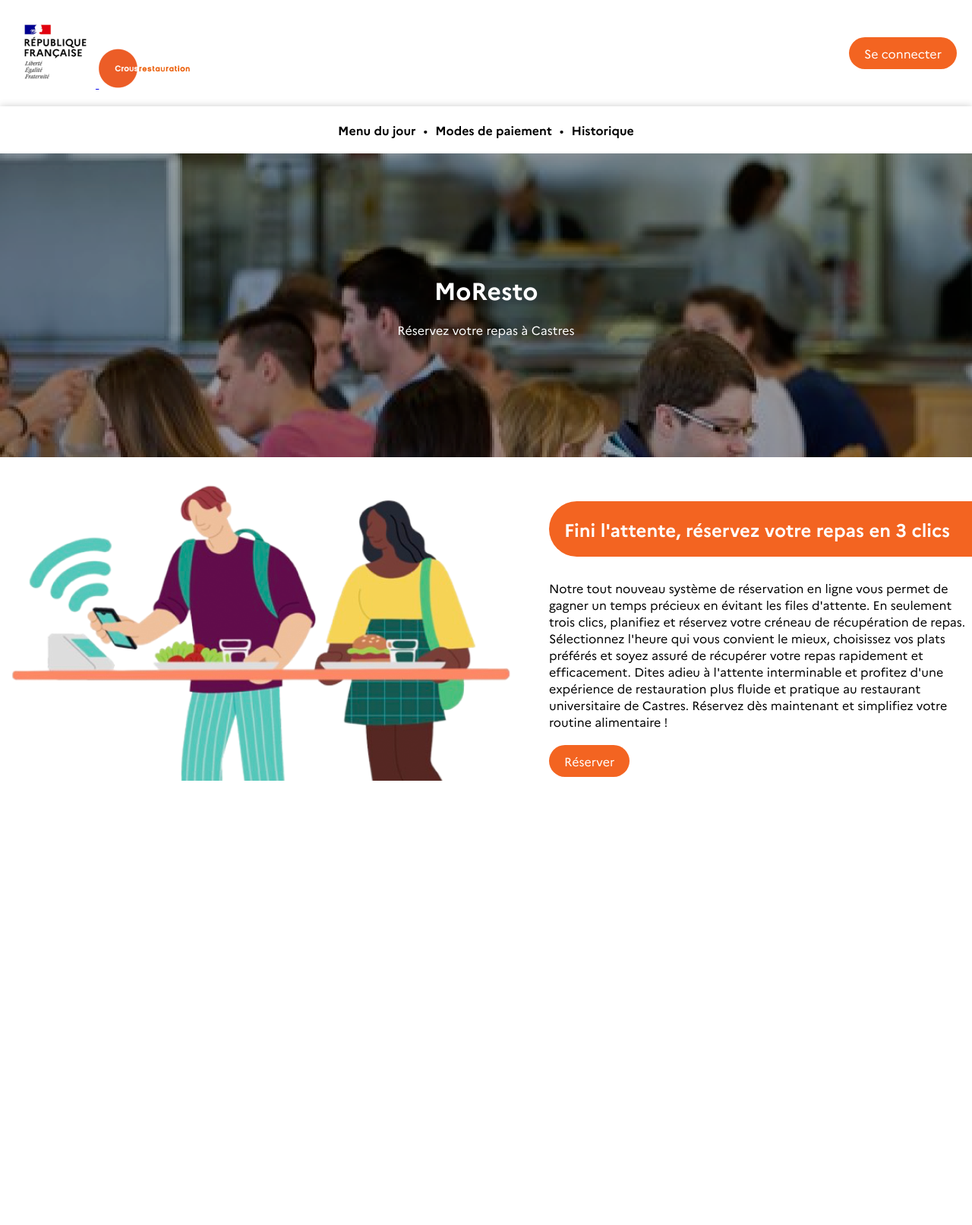
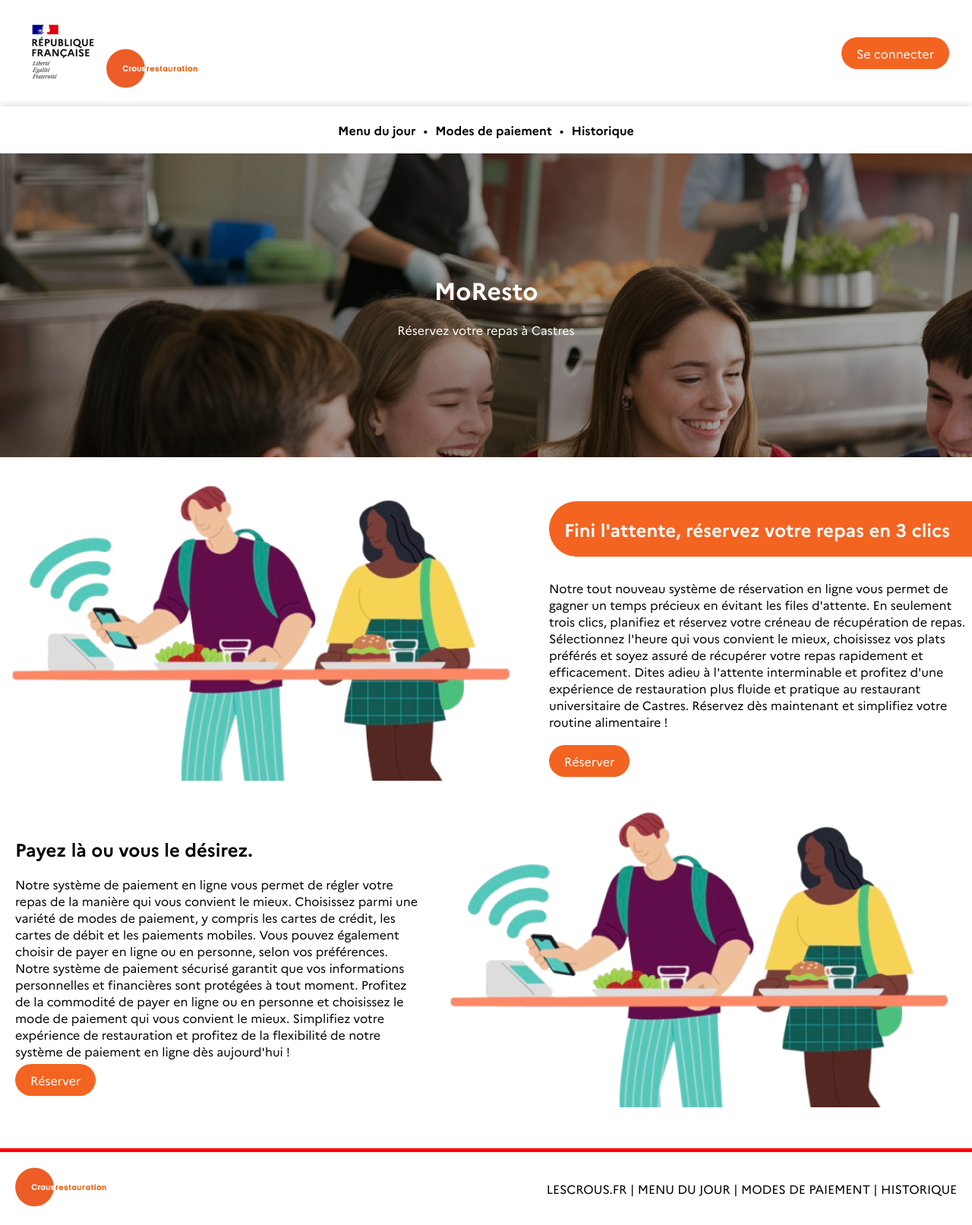
Before and after one commit to alexis-rarchaert/commandes-restoU, a PHP site: page / in a window 1280 px wide. Shown: the whole page at 76% size. Before the commit the page ends 1028 px from the top, so only its background shows below. Run offline with PHP 8.4, Linux system fonts and the light colour scheme.

Commit message:
Add files via upload

```diff
--- a/index.php
+++ b/index.php
@@ -19,11 +19,11 @@
             <p>Réservez votre repas à Castres</p>
         </div>
 
-        <div id="sideside">
-            <div id="left">
+        <div class="sideside">
+            <div class="left">
                 <img src="assets/images/attente.png" alt="Illustration d'une personne attendant" class="illustration">
             </div>
-            <div id="right">
+            <div class="right">
                 <h2 id="stylized-right">
                     Fini l'attente, réservez votre repas en 3 clics
                 </h2>
@@ -37,7 +37,35 @@
                 </a>
             </div>
         </div>
+
+        <div class="sideside ml-50">
+            <div class="left">
+                <h2>
+                    Payez là ou vous le désirez.
+                </h2>
+
+                <p>
+                    Notre système de paiement en ligne vous permet de régler votre repas de la manière qui vous convient le mieux. Choisissez parmi une variété de modes de paiement, y compris les cartes de crédit, les cartes de débit et les paiements mobiles. Vous pouvez également choisir de payer en ligne ou en personne, selon vos préférences. Notre système de paiement sécurisé garantit que vos informations personnelles et financières sont protégées à tout moment. Profitez de la commodité de payer en ligne ou en personne et choisissez le mode de paiement qui vous convient le mieux. Simplifiez votre expérience de restauration et profitez de la flexibilité de notre système de paiement en ligne dès aujourd'hui !
+                </p>
+
+                <a href="menu.php" class="button">
+                    Réserver
+                </a>
+            </div>
+            <div class="right">
+                <img src="assets/images/attente.png" alt="Illustration d'une personne attendant" class="illustration">
+            </div>
+        </div>
     </main>
+
+    <footer>
+        <div>
+            <img src="assets/images/crous_restauration.png" alt="Logo de l'application" id="logo">
+        </div>
+        <div>
+            <a href="#">LESCROUS.FR</a> | <a href="#">MENU DU JOUR</a> | <a href="#">MODES DE PAIEMENT</a> | <a href="#">HISTORIQUE</a>
+        </div>
+    </footer>
 
 <script src="scripts/script.js"></script>
 </body>
--- a/styles/style.css
+++ b/styles/style.css
@@ -122,6 +122,13 @@ header div {
     display: flex;
     justify-content: space-between;
     align-items: center;
+    align-items: center;
+}
+
+header div a {
+    text-decoration: none;
+    color: black;
+    margin: 0 10px 0 10px;
 }
 
 #subheader {
@@ -178,7 +185,7 @@ main #background h1, main #background p {
     margin: 0;
 }
 
-#sideside {
+.sideside {
     display: flex;
     justify-content: space-between;
     align-items: center;
@@ -289,6 +323,25 @@ main > div  {
 #connexion [type="text"], #connexion [type="password"] {
     height: 2em;
     padding: 5px;
+}
+
+/* Footer */
+footer {
+    border-top: 5px solid red;
+    padding: 20px;
+    display: flex;
+    justify-content: space-between;
+    align-items: center;
+    margin-top: 50px;
+}
+
+footer div a {
+    color: black;
+    text-decoration: none;
+}
+
+.ml-50 {
+    margin-left: 20px;
 }
 
 
```
Also changed, not shown: other parts of styles/style.css (+30 -3 lines), menu.php (+35 -8 lines), assets/images/back.png.
